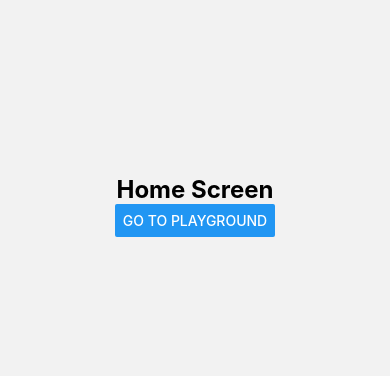
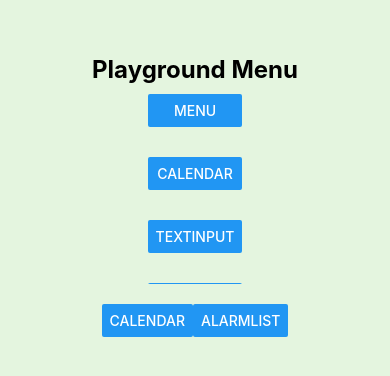
Before and after one commit to andoricano/ReactAppFrameCode, a React Native app: screen / in a window 390 px wide. Shown: the part 216-592 px from the top of the page. Built offline with nearby package versions, Linux system fonts and the light colour scheme.

Commit message:
[feat] FlatList를 통해 List UI 체험.

```diff
--- a/screen/HomeScreen.tsx
+++ b/screen/HomeScreen.tsx
@@ -1,29 +1,90 @@
 import React from 'react';
-import { View, Text, Button, StyleSheet } from 'react-native';
-import { useSafeAreaInsets } from 'react-native-safe-area-context';
+import PgBaseScreen from './playground/PgBaseScreen';
+import { View, Text, Button, StyleSheet, FlatList } from 'react-native';
 
-export default function HomeScreen({ navigation }: any) {
-    const insets = useSafeAreaInsets();
+interface MenuItem {
+  id: string;
+  title: string;
+  navigateTo: string;
+}
+const ItemCard = ({ item, navigation }: { item: MenuItem; navigation: any }) => {
+  return (
+    <View style={styles.itemCard}>
+      <Button title={item.title} onPress={() => navigation.navigate(item.navigateTo)} />
+    </View>
+  );
+};
 
-  console.log('HomeScreen rendered@@@@@');
+interface CustomListProps {
+  data: MenuItem[];
+  navigation: any;
+}
+
+const CustomList = ({ data, navigation }: CustomListProps) => {
   return (
-    <View style={[styles.container, { paddingTop: insets.top }]}>
-      <Text style={styles.title}>Home Screen</Text>
-      <Button
-        title="Go to Playground"
-        onPress={() => navigation.navigate('PgMenu')}
+    <View style={{ height: 200 }}>
+      <FlatList
+        data={data}
+        keyExtractor={(item) => item.id}
+        renderItem={({ item }) => <ItemCard item={item} navigation={navigation} />}
+        ItemSeparatorComponent={() => <View style={styles.separator} />}
+        contentContainerStyle={{ paddingHorizontal: 20 }}
       />
     </View>
   );
+};
+
+export default function HomeScreen({ navigation }: any) {
+  const rawMenu = [
+    { title: "Menu", navigateTo: "PgMenu" },
+    { title: "Calendar", navigateTo: "PgMenu" },
+    { title: "TextInput", navigateTo: "PgTextInput" },
+    { title: "Text", navigateTo: "PgText" },
+  ];
+
+  const menuData: MenuItem[] = rawMenu.map((item, index) => ({
+    id: index.toString(),
+    ...item,
+  }));
+
+  return (
+
+    <PgBaseScreen style={styles.center}>
+
+      <Text style={styles.title}>Playground Menu</Text>
+
+      <CustomList data={menuData} navigation={navigation} />
+
+      <View style={{ margin: 20, flexDirection: 'row', justifyContent: 'space-between' }}>
+        <Button
+          title="Calendar"
+          onPress={() => navigation.navigate('Calendar')}
+        />
+
+        <Button
+          title="AlarmList"
+          onPress={() => navigation.navigate('AlarmList')}
+        />
+      </View>
+
+
+    </PgBaseScreen>
+  );
 }
 const styles = StyleSheet.create({
-  container: {
-    flex: 1,
+  center: {
     justifyContent: 'center',
     alignItems: 'center',
   },
   title: {
     fontSize: 24,
-    fontWeight: 'bold'
+    fontWeight: 'bold',
+  },
+
+  itemCard: {
+    marginVertical: 10,
+  },
+  separator: {
+    height: 10,
   },
 });
```
